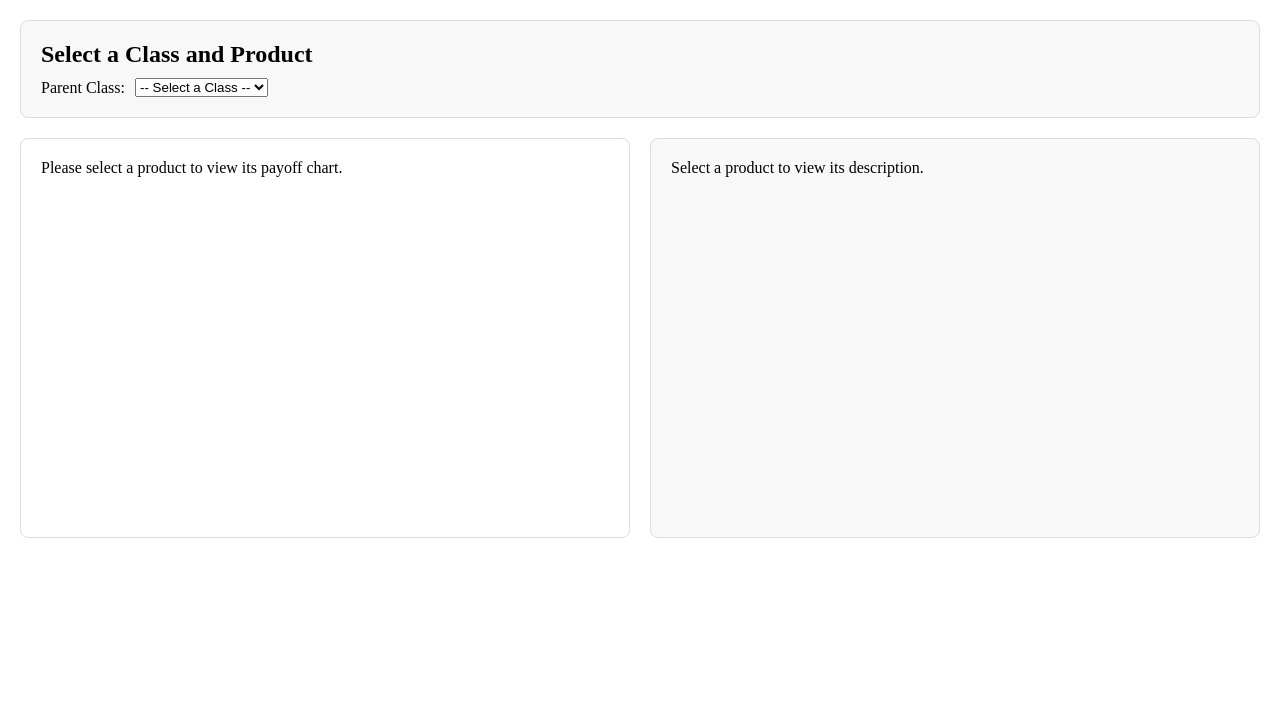
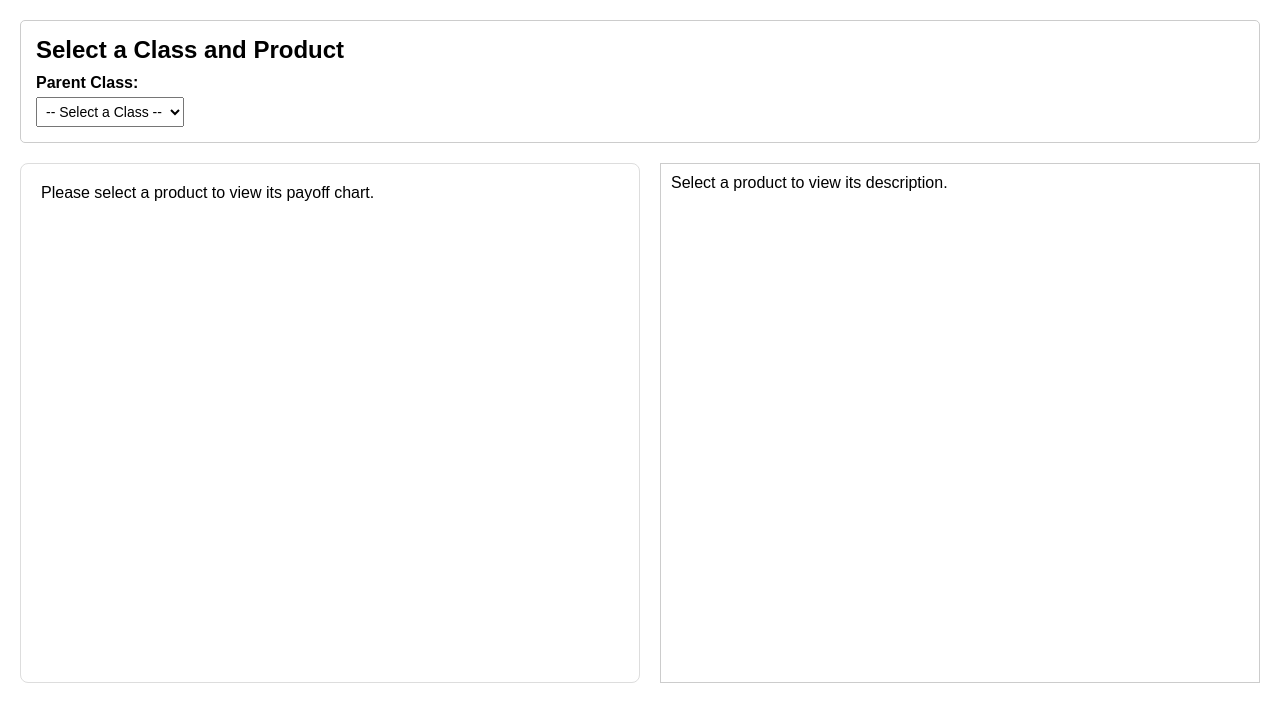
Before and after one commit to Abhi27nov/notesapp, a React (Vite) app: page / in a window 1280 px wide. Shown: the top 722 px of the page. Built offline with nearby package versions, Linux system fonts and the light colour scheme.

Commit message:
Containerized sp tab

```diff
--- a/src/App.css
+++ b/src/App.css
@@ -1,22 +1,37 @@
-/* App.css */
 .app-container {
-  display: flex;
-  flex-direction: column;
-  gap: 20px;
+  font-family: Arial, sans-serif;
   padding: 20px;
 }
 
 .dropdown-section {
-  background-color: #f8f8f8;
-  padding: 20px;
-  border: 1px solid #ddd;
-  border-radius: 8px;
+  margin-bottom: 20px;
+  border: 1px solid #ccc;
+  padding: 15px;
+  border-radius: 5px;
 }
 
-.dropdown-container {
+h2 {
+  margin-bottom: 10px;
+}
+
+.dropdowns-container {
   display: flex;
-  align-items: center;
-  gap: 10px;
+  gap: 20px;
+}
+
+.dropdown-group {
+  display: flex;
+  flex-direction: column;
+}
+
+label {
+  font-weight: bold;
+  margin-bottom: 5px;
+}
+
+select {
+  padding: 5px;
+  font-size: 14px;
 }
 
 .content-section {
@@ -27,7 +42,7 @@
 .chart-container {
   flex: 1;
   max-width: 50%;
-  height: 400px;
+  height: 520px;
   background-color: #ffffff;
   padding: 20px;
   border: 1px solid #ddd;
@@ -35,23 +50,17 @@
 }
 
 .description-container {
+  border: 1px solid #ccc;
+  padding: 10px;
   flex: 1;
-  max-width: 50%;
-  background-color: #f8f8f8;
-  padding: 20px;
-  border: 1px solid #ddd;
-  border-radius: 8px;
+  height: 520px;
 }
 
-h2, h3 {
-  margin-bottom: 10px;
-}
-
-ul {
-  list-style-type: disc;
+.description-list {
+  margin-top: 10px;
   padding-left: 20px;
 }
 
-li {
-  margin-bottom: 5px;
+.description-item {
+  margin-bottom: 8px;
 }
--- a/src/App.jsx
+++ b/src/App.jsx
@@ -26,7 +26,8 @@ function App() {
     <div className="app-container">
       <div className="dropdown-section">
         <h2>Select a Class and Product</h2>
-        <div className="dropdown-container">
+        <div className="dropdowns-container">
+          <div className="dropdown-group">
             <label htmlFor="class-select">Parent Class: </label>
             <select id="class-select" value={selectedClass} onChange={handleClassChange}>
               <option value="" disabled>
@@ -41,7 +42,7 @@ function App() {
           </div>
 
           {selectedClass && (
-          <div className="dropdown-container">
+            <div className="dropdown-group">
               <label htmlFor="product-select">Product: </label>
               <select id="product-select" value={selectedProduct} onChange={handleProductChange}>
                 <option value="" disabled>
@@ -56,18 +57,19 @@ function App() {
             </div>
           )}
         </div>
+      </div>
 
       <div className="content-section">
         <div className="chart-container">
           {chartData ? (
             <>
               <h3>{selectedProduct} Payoff Chart</h3>
-              <ResponsiveContainer width="100%" height="100%">
+              <ResponsiveContainer width="95%" height="90%">
                 <LineChart data={chartData}>
                   <CartesianGrid strokeDasharray="3 3" />
                   <XAxis
                     dataKey="underlying"
-                    label={{ value: "Underlying Performance (%)", position: "insideBottom", dy: 10 }}
+                    label={{ value: "Underlying Performance (%)", position: "insideBottom", dy: 7 }}
                     domain={[-100, 100]}
                     type="number"
                   />
@@ -76,7 +78,7 @@ function App() {
                     domain={[0, 200]}
                   />
                   <Tooltip />
-                  <Legend />
+                  <Legend verticalAlign="top" height={36} />
                   <Line type="monotone" dataKey="payoff" stroke="#8884d8" activeDot={{ r: 8 }} />
                 </LineChart>
               </ResponsiveContainer>
@@ -90,9 +92,9 @@ function App() {
           {descriptionData ? (
             <>
               <h3>Product Description</h3>
-              <ul>
+              <ul className="description-list">
                 {descriptionData.map((point, index) => (
-                  <li key={index}>{point}</li>
+                  <li key={index} className="description-item">{point}</li>
                 ))}
               </ul>
             </>
```
Lines whose indentation alone changed are shown as unchanged.
